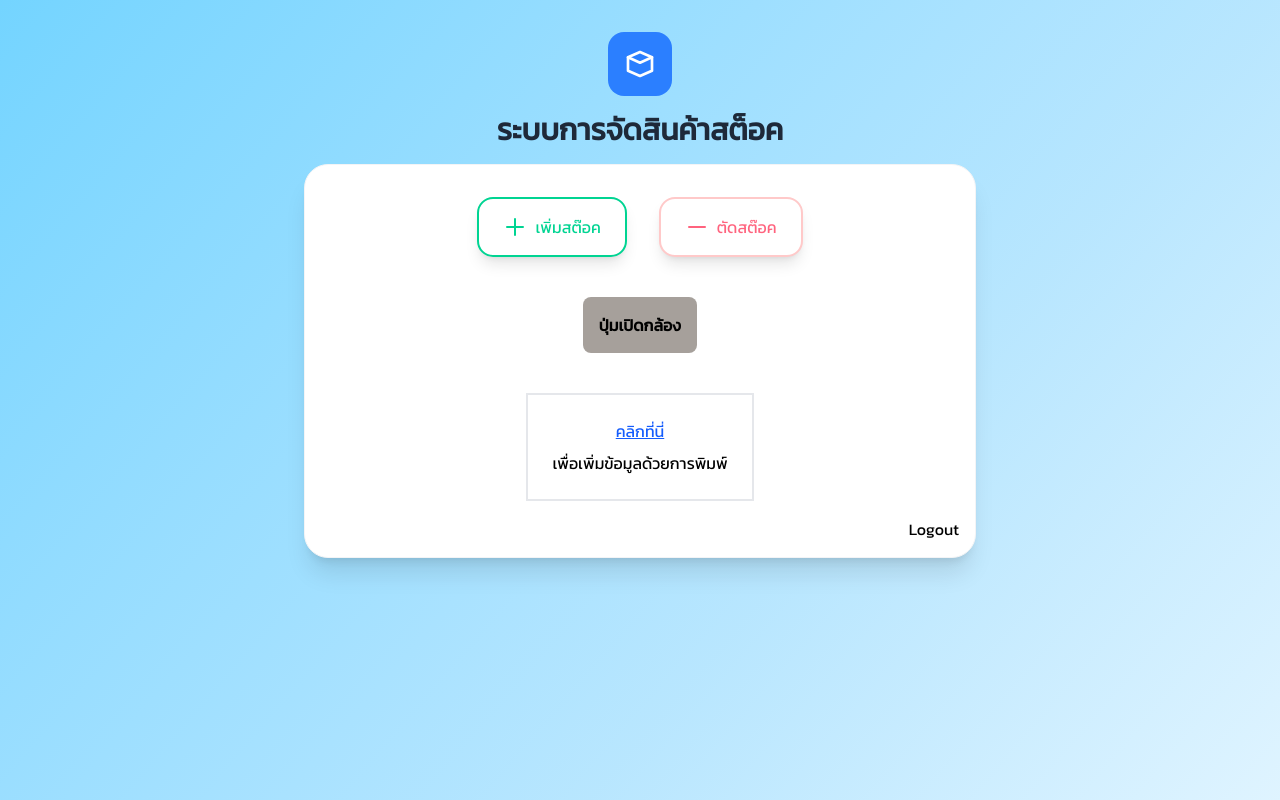
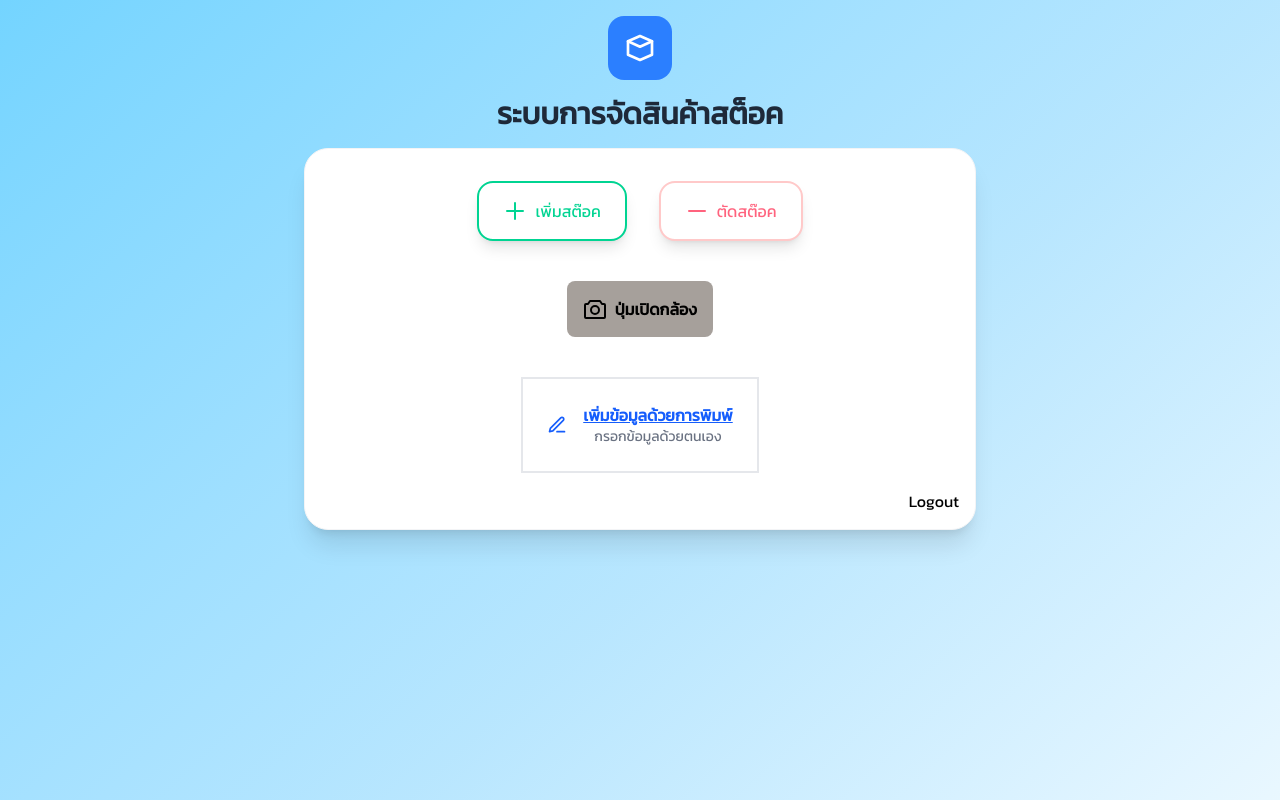
Before and after one commit to panuwit009/dtstock, a Next.js app: page /home in a window 1280 px wide. Shown: the top 800 px of the page. Built offline with nearby package versions, Linux system fonts and the light colour scheme.

Commit message:
ui scanbarcode

```diff
--- a/src/app/home/components/scanbarcode.tsx
+++ b/src/app/home/components/scanbarcode.tsx
@@ -18,9 +18,8 @@ export default function Scanbarcode () {
     }
 
     return (
-        <div className="p-4">
-
-                <div className="text-center m-4">
+        <>
+                <div className="text-center p-4">
 
                     <div className="w-16 h-16 bg-blue-500 rounded-2xl flex items-center justify-center mx-auto mb-4">
                         <svg
@@ -55,22 +54,66 @@ export default function Scanbarcode () {
                                 <AddOrDecreaseStock />
 
                         <div className="text-center">
-                            <p className="hover:cursor-pointer bg-stone-400 inline-block p-4 m-2 rounded-lg font-semibold"
-                            onClick={() => openCamera({setError})}>ปุ่มเปิดกล้อง</p>
-                            {error && <p className="text-red-500 hover:cursor-pointer" onClick={() => setError("")}>{error}</p>}
+                            <div
+                                className="hover:cursor-pointer hover:scale-110 transition duration-300 text-black bg-stone-400 inline-flex items-center gap-2 p-4 m-2 rounded-lg font-semibold"
+                                onClick={() => openCamera({ setError })}
+                                >
+                                <svg
+                                    className="w-6 h-6 text-black"
+                                    fill="none"
+                                    stroke="currentColor"
+                                    viewBox="0 0 24 24"
+                                >
+                                    <path
+                                    strokeLinecap="round"
+                                    strokeLinejoin="round"
+                                    strokeWidth="2"
+                                    d="M3 7h2l2-3h10l2 3h2a1 1 0 0 1 1 1v12a1 1 0 0 1-1 1H3a1 1 0 0 1-1-1V8a1 1 0 0 1 1-1z"
+                                    />
+                                    <circle
+                                    cx="12"
+                                    cy="13"
+                                    r="4"
+                                    stroke="currentColor"
+                                    strokeWidth="2"
+                                    />
+                                </svg>
+                                ปุ่มเปิดกล้อง
+                            </div>
+                            {error && <div className="text-red-500 hover:cursor-pointer" onClick={() => setError("")}>{error}</div>}
                         </div>
 
                         <div className="text-center">
-                            <div className="bg-white border-2 border-gray-200 inline-block p-6 space-y-2">
+                            <div className="bg-white border-2 border-gray-200 inline-block p-6 space-y-2 hover:border-sky-400">
 
-                                    <div className="underline text-blue-600 hover:cursor-pointer">
-                                        คลิกที่นี่
+                                    <div className="flex items-center gap-4">
+
+                                        <div>
+                                            <svg
+                                                className="w-5 h-5 text-blue-600"
+                                                fill="none"
+                                                stroke="currentColor"
+                                                viewBox="0 0 24 24"
+                                                >
+                                                <path
+                                                    strokeLinecap="round"
+                                                    strokeLinejoin="round"
+                                                    strokeWidth="2"
+                                                    d="M12 20h9M16.5 3.5a2.121 2.121 0 0 1 3 3L7 19l-4 1 1-4 12.5-12.5z"
+                                                />
+                                            </svg>
+                                        </div>
+
+                                        <div>
+                                            <div className="underline font-bold text-blue-600 hover:cursor-pointer">
+                                                เพิ่มข้อมูลด้วยการพิมพ์
+                                            </div>
+
+                                            <div className="text-gray-500 text-sm">
+                                                กรอกข้อมูลด้วยตนเอง
+                                            </div>
+                                        </div>
                                     </div>
-
-                                    <div>
-                                        เพื่อเพิ่มข้อมูลด้วยการพิมพ์
-                                    </div>
-
                             </div>
                         </div>
 
@@ -84,6 +127,6 @@ export default function Scanbarcode () {
 
 
                 </div>
-        </div>
+        </>
     );
 }
--- a/src/app/home/page.tsx
+++ b/src/app/home/page.tsx
@@ -6,7 +6,7 @@ export default function Home () {
         <>
         <Scanbarcode />
         <video id="video" style={{ width: "100%" }}></video>
-        <Items />
+        {/* <Items /> */}
         </>
     );
 }
```
